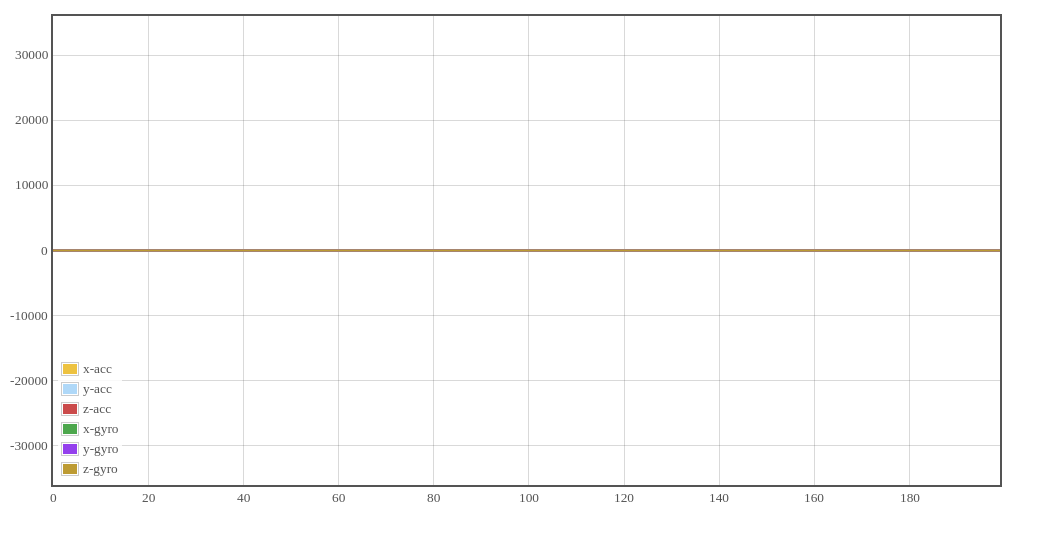
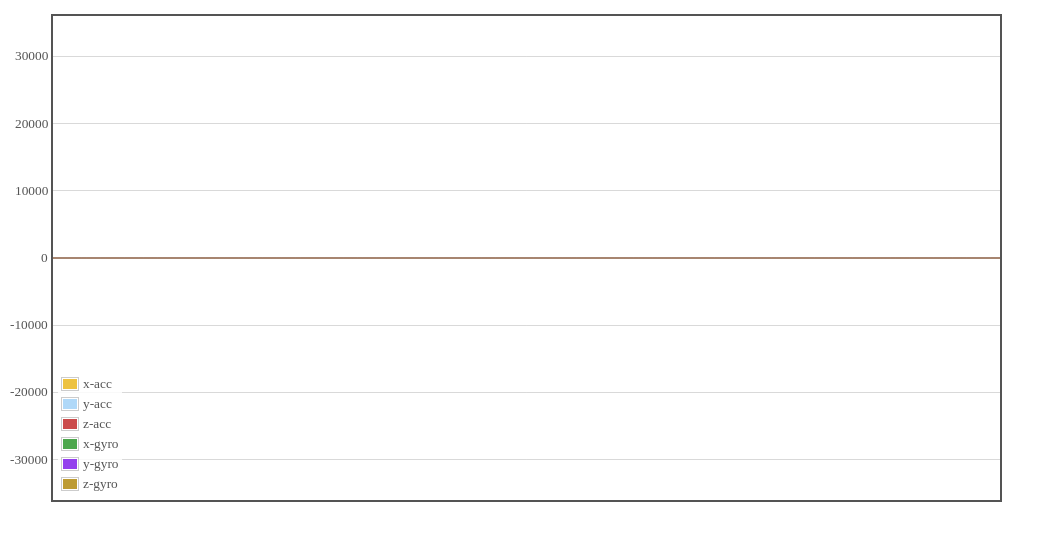
Before and after one commit to kuoe0/MPU6050-WebPlot, a plain HTML site: page plot_page/index.html in a window 1280 px wide. Shown: the whole page, without its empty margins (0-1055 px from the left). Drawn offline with Linux system fonts and the light colour scheme.

Commit message:
thinner line and no x-asix label

```diff
--- a/plot_page/index.html
+++ b/plot_page/index.html
@@ -38,8 +38,9 @@
 
 				var plot = $.plot('#signal-plot', init, {
 					series: {
-						lines: { show: true },
+						lines: { show: true, lineWidth: 1 },
 						shadowSize: 0 },
+					xaxis: { show: false },
 					yaxis: { min: -36000, max: 36000 },
 					legend: { position: "sw" }
 				});
```
